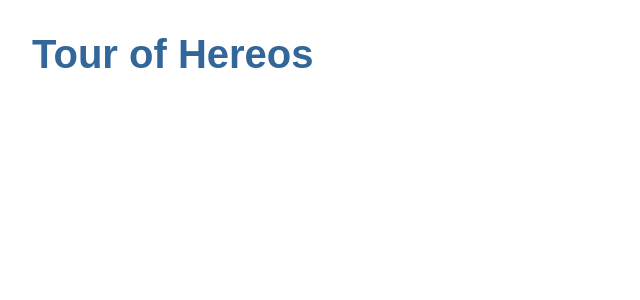
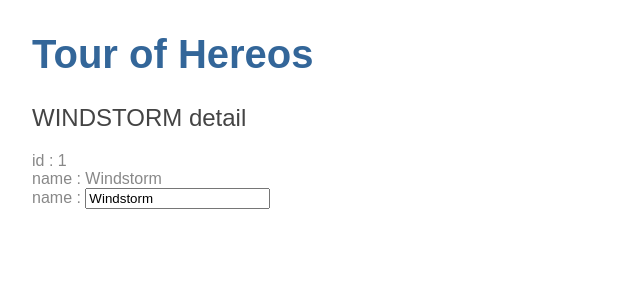
Before and after one commit to szaghdoudi/angular-tour-of-heroes, an Angular app: page / in a window 1280 px wide. Shown: the top 300 px of the page, without its empty margins (0-640 px from the left). Built offline with nearby package versions, Linux system fonts and the light colour scheme.

Commit message:
The Hero Editor Step

```diff
--- a/src/app/app.component.html
+++ b/src/app/app.component.html
@@ -1 +1,2 @@
 <h1>{{title}}</h1>
+<app-heroes></app-heroes>
--- a/src/app/app.component.ts
+++ b/src/app/app.component.ts
@@ -1,4 +1,5 @@
 import { Component } from '@angular/core';
+import { FormsModule } from '@angular/forms';
 
 @Component({
   selector: 'app-root',
--- a/src/app/app.module.ts
+++ b/src/app/app.module.ts
@@ -1,16 +1,19 @@
 import { BrowserModule } from '@angular/platform-browser';
 import { NgModule } from '@angular/core';
+import { FormsModule } from '@angular/forms';
 
 
 import { AppComponent } from './app.component';
+import { HeroesComponent } from './heroes/heroes.component';
 
 
 @NgModule({
   declarations: [
-    AppComponent
+    AppComponent,
+    HeroesComponent
   ],
   imports: [
-    BrowserModule
+    BrowserModule,FormsModule
   ],
   providers: [],
   bootstrap: [AppComponent]
--- /dev/null
+++ b/src/app/hero.ts
@@ -0,0 +1,4 @@
+export class Hero {
+    id : number;
+    name : string;
+}
--- /dev/null
+++ b/src/app/heroes/heroes.component.html
@@ -0,0 +1,10 @@
+<h2>{{hero.name | uppercase}} detail</h2>
+<div>
+  <span>id : </span> {{hero.id}}</div>
+<div>
+  <span>name : </span>{{hero.name}}</div>
+  <div>
+    <label>name :
+      <input [(ngModel)]="hero.name" placeholder="name">
+    </label>
+  </div>
--- /dev/null
+++ b/src/app/heroes/heroes.component.ts
@@ -0,0 +1,20 @@
+import { Component, OnInit } from '@angular/core';
+
+@Component({
+  selector: 'app-heroes',
+  templateUrl: './heroes.component.html',
+  styleUrls: ['./heroes.component.css']
+})
+export class HeroesComponent implements OnInit {
+
+  hero = {
+    id:1,
+    name : 'Windstorm'
+  };
+
+  constructor() { }
+
+  ngOnInit() {
+  }
+
+}
```
Also changed, not shown: src/app/heroes/heroes.component.css (added), 1 other file (tests, documents, lock files or other folders).
